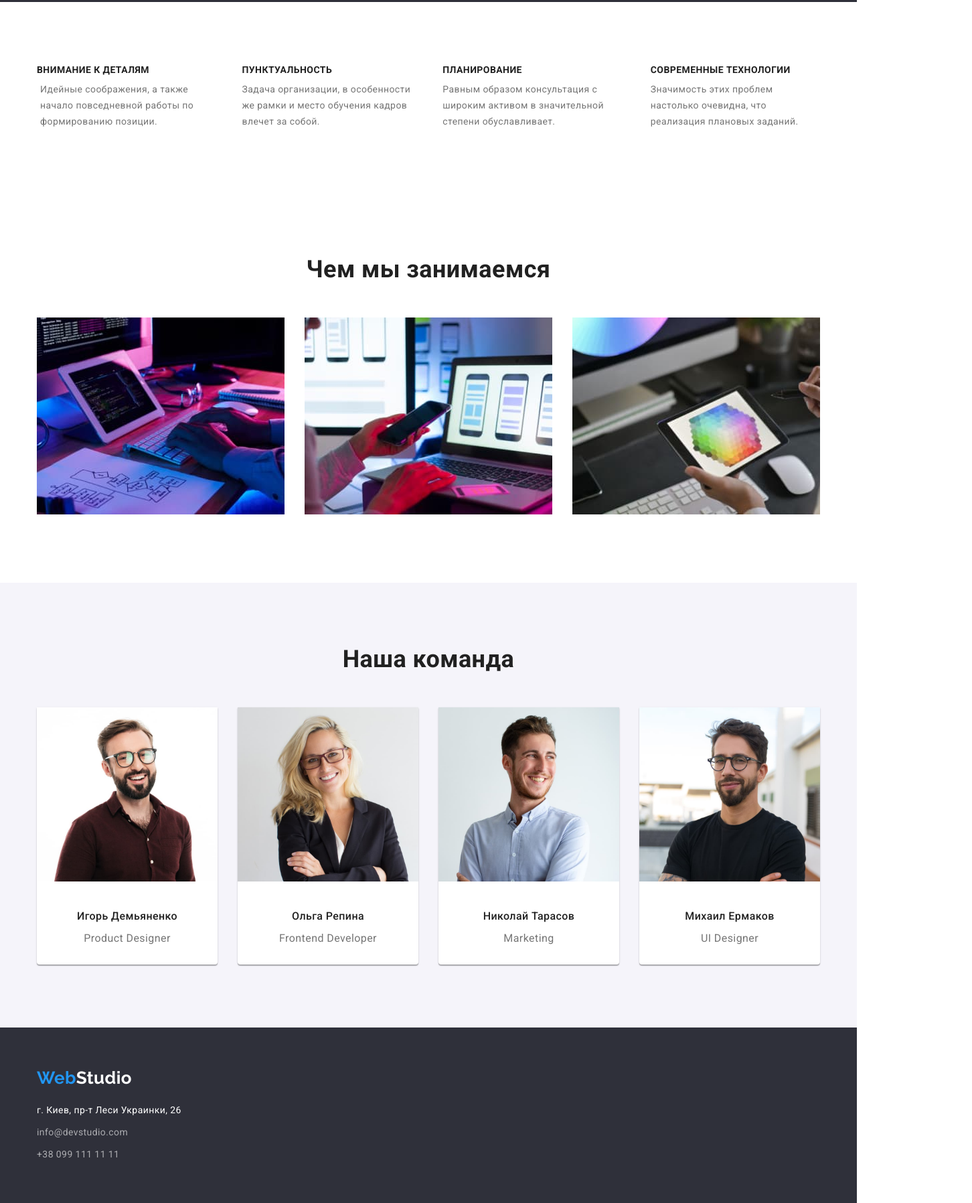
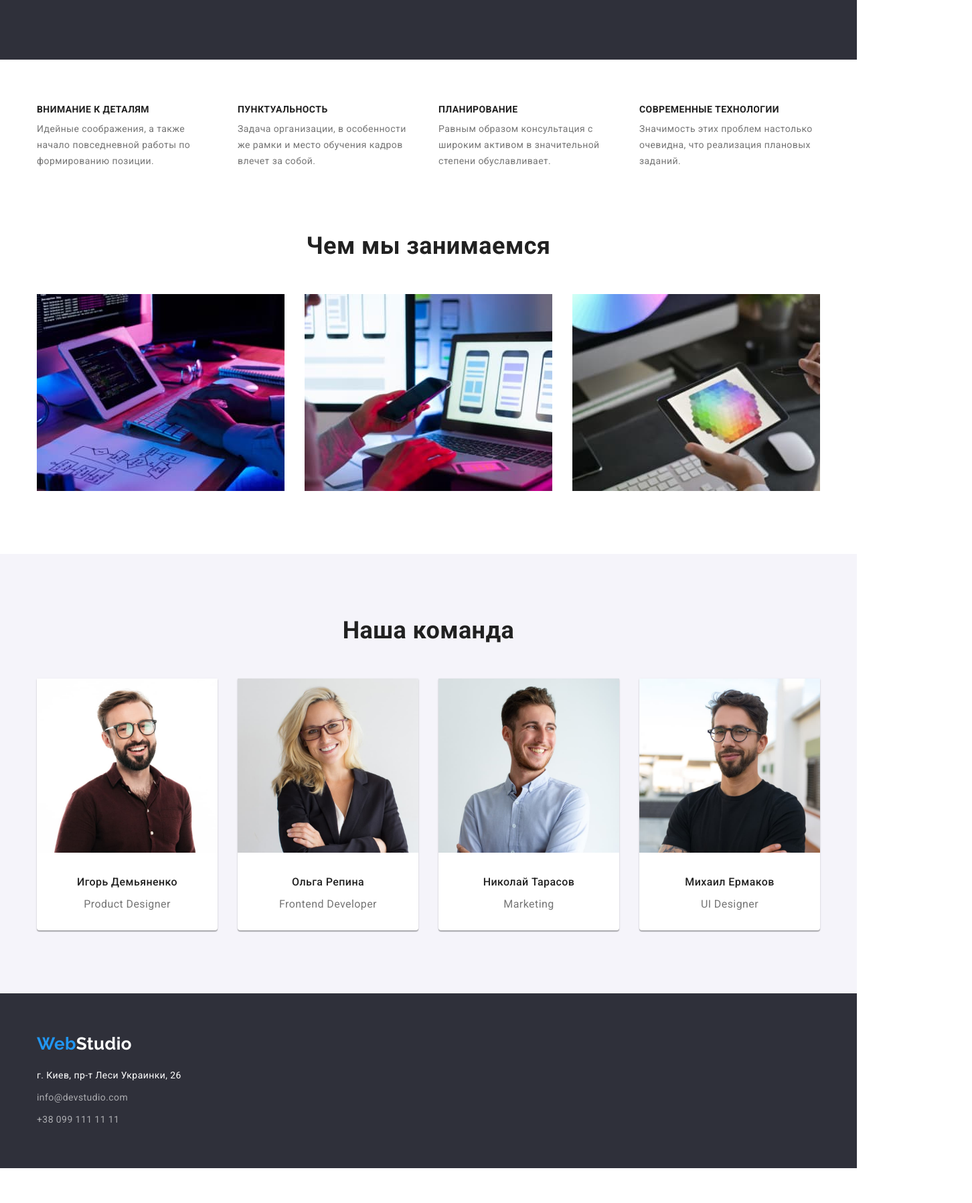
Before and after one commit to AlexBodach/goit-markup-hw-03, a plain HTML site: page index.html in a window 1280 px wide. Shown: the part 691-2487 px from the top of the page at 67% size, 1452 px wide, since content can reach past the window. After the commit the page ends 2435 px from the top, so only its background shows below. Drawn offline with nearby package versions, Linux system fonts and the light colour scheme.

Commit message:
исправление замечаний преподавателя

```diff
--- a/css/style.css
+++ b/css/style.css
@@ -30,6 +30,10 @@ ul {
   padding-left: 0;
 }
 
+img {
+  display: block;
+}
+
 body {
   color: var(--primary-text-color);
   background-color: var(--white-color);
@@ -51,11 +55,13 @@ body {
 }
 
 .header {
+  padding-bottom: 32px;
+  padding-top: 32px;
   font-weight: 500;
   font-size: 14px;
   line-height: 1.14x;
   letter-spacing: 0.02em;
-  border: 1px solid #ececec;
+  border-bottom: 1px solid #ececec;
 }
 
 .header-navigation {
@@ -89,15 +95,6 @@ body {
 /* Офрмление навигационного меню и
 адресной информации */
 
-.menu {
-  list-style: none;
-  font-style: normal;
-}
-
-.menu:visited {
-  color: var(--secondary-text-color);
-}
-
 .menu-top {
   list-style: none;
   font-style: normal;
@@ -117,8 +114,7 @@ body {
 
 .link {
   display: inline-block;
-  padding-bottom: 32px;
-  padding-top: 32px;
+
   text-decoration-line: none;
   color: var(--secondary-text-color);
 }
@@ -130,8 +126,7 @@ body {
 
 .link-active {
   display: inline-block;
-  padding-bottom: 32px;
-  padding-top: 32px;
+
   text-decoration-line: none;
   color: var(--accent-text-color);
 }
@@ -147,17 +142,19 @@ body {
 /* Офрмление блока hero*/
 
 .hero {
+  padding-right: 252px;
+  padding-left: 252px;
+  padding-bottom: 280px;
+  padding-top: 200px;
   background-color: #2f303a;
   color: var(--white-color);
   text-align: center;
 }
 
 .title {
-  padding-right: 252px;
-  padding-left: 252px;
+  padding-top: 0px;
+  padding-bottom: 0px;
   display: block;
-  padding-bottom: 30px;
-  padding-top: 200px;
   font-weight: 900;
   font-size: 44px;
   line-height: 1.36;
@@ -166,16 +163,17 @@ body {
 }
 
 .button {
+  margin-top: 30px;
   padding-right: 32px;
   padding-left: 32px;
   padding-top: 10px;
   padding-bottom: 10px;
+  box-shadow: 0px 4px 4px rgba(0, 0, 0, 0.15);
+  border-radius: 4px;
   border-color: transparent;
-
   font-family: Roboto;
   color: var(--white-color);
   background-color: var(--accent-text-color);
-
   font-weight: 700;
   font-size: 16px;
   line-height: 1.87;
@@ -183,26 +181,33 @@ body {
   cursor: pointer;
 }
 
-.hero .button {
-  margin-bottom: 200px;
-  box-shadow: 0px 4px 4px rgba(0, 0, 0, 0.15);
-  border-radius: 4px;
+/* Офрмление блока Особенности (peculiarities)*/
+
+.peculiarities {
+  padding-top: 67px;
+  padding-bottom: 94px;
 }
 
-/* Офрмление блоков контетнта */
+.list-pec {
+  margin-right: 30px;
+  width: 270px;
+}
 
-.block-name {
-  padding-top: 94px;
-  padding-bottom: 50px;
-  color: var(--secondary-text-color);
-  font-weight: 700;
-  font-size: 36px;
-  line-height: 1.16;
-  text-align: center;
+.last {
+  margin-right: 0;
 }
 
 .secret {
   display: none;
+}
+
+.text-title {
+  margin-bottom: 10px;
+  color: var(--secondary-text-color);
+  font-weight: bold;
+  font-size: 14px;
+  line-height: 1.14;
+  text-transform: uppercase;
 }
 
 .block {
@@ -211,61 +216,48 @@ body {
   justify-content: space-between;
 }
 
-.spl {
-  margin-bottom: 0;
+/* Офрмление блока Чем мы занимаемся (doing)*/
+
+.doing {
   padding-bottom: 94px;
 }
 
-.list {
-  padding-bottom: 94px;
+.block-name {
+  margin-bottom: 50px;
+  color: var(--secondary-text-color);
+  font-weight: 700;
+  font-size: 36px;
+  line-height: 1.16;
+  text-align: center;
 }
 
-.list:not(:last-child) {
-  margin-right: 30px;
+/* Офрмление блока Наша команда (team)*/
+
+.team {
+  padding-top: 94px;
+  padding-bottom: 94px;
+  background: #f5f4fa;
 }
 
 .list-team {
+  padding-bottom: 30px;
   text-align: center;
-  margin-bottom: 94px;
   background: var(--white-color);
   box-shadow: 0px 1px 3px rgba(0, 0, 0, 0.12), 0px 1px 1px rgba(0, 0, 0, 0.14),
     0px 2px 1px rgba(0, 0, 0, 0.2);
   border-radius: 0px 0px 4px 4px;
 }
 
-.list-team:not(:last-child) {
-  margin-right: 30px;
-}
-
-.text {
-  padding-left: 5px;
-}
-
-.text-title {
-  padding-top: 94px;
-  padding-bottom: 10px;
-  color: var(--secondary-text-color);
-  font-weight: bold;
-  font-size: 14px;
-  line-height: 1.14;
-  text-transform: uppercase;
-}
-
-.team {
-  padding-top: 30px;
-  padding-bottom: 10px;
+.people {
+  margin-top: 30px;
+  margin-bottom: 10px;
   color: var(--secondary-text-color);
   font-weight: 500;
   font-size: 16px;
   line-height: 1, 19;
 }
 
-.block-team {
-  background: #f5f4fa;
-}
-
 .role {
-  padding-bottom: 30px;
   font-size: 16px;
   line-height: 1.19;
 }
@@ -274,43 +266,49 @@ body {
 
 .footer {
   padding-top: 60px;
+  padding-bottom: 60px;
+  background-color: #2f303a;
+}
 
-  background-color: #2f303a;
-  color: var(--white-color);
-}
-.footer:visited {
+.white {
+  display: block;
   color: var(--white-color);
 }
 
-.footer-spl {
-  padding-top: 20px;
-  padding-bottom: 9px;
-  background-color: #2f303a;
+.white:visited {
   color: var(--white-color);
 }
-.footer-spl:visited {
-  color: var(--white-color);
+.footer .logo {
+  margin-bottom: 20px;
+}
+
+.menu {
+  display: block;
+  list-style: none;
+  font-style: normal;
+}
+
+.menu:visited {
+  color: var(--secondary-text-color);
 }
 
 .down {
-  padding-top: 0;
-  padding-bottom: 9px;
-  color: rgba(255, 255, 255, 0.6);
-}
-
-.down-spl {
-  padding-top: 0;
-  padding-bottom: 60px;
+  margin-top: 9px;
   color: rgba(255, 255, 255, 0.6);
 }
 
 /* страница Portfolio
+
 оформление блока фильтров */
 
 .filter {
+  padding-top: 91px;
+  padding-bottom: 97px;
+  margin-bottom: 34px;
+}
+
+.filter-block {
   display: flex;
-  padding-top: 91px;
-  padding-bottom: 50px;
   justify-content: center;
   align-items: flex-end;
   font-family: Roboto, sans-serif;
@@ -354,19 +352,23 @@ body {
   display: flex;
   flex-wrap: wrap;
 }
+.caption {
+  padding-top: 24px;
+  padding-bottom: 24px;
+  padding-left: 20px;
+  border-bottom: 1px solid #eeeeee;
+  border-left: 1px solid #eeeeee;
+  border-right: 1px solid #eeeeee;
+}
 
 .list-poster {
-  margin-right: 24px;
-  margin-bottom: 24px;
-  border: 1px solid #eeeeee;
+  margin-right: 30px;
+  margin-bottom: 30px;
+  /*border: 1px solid #eeeeee;*/
 }
 
 .list-poster:nth-child(3n + 3) {
   margin-right: 0;
-}
-
-.list-poster:nth-last-child(-n + 3) {
-  margin-bottom: 97px;
 }
 
 .posters {
@@ -378,9 +380,7 @@ body {
 }
 
 .posters-plogo {
-  padding-top: 20px;
-  padding-bottom: 4px;
-  padding-left: 24px;
+  margin-bottom: 4px;
   color: #212121;
   font-weight: 700;
   font-size: 18px;
@@ -389,8 +389,6 @@ body {
 }
 
 .posters-ptext {
-  padding-bottom: 20px;
-  padding-left: 24px;
   font-size: 16px;
   line-height: 1.87;
   color: #757575;
--- a/index.html
+++ b/index.html
@@ -41,77 +41,76 @@
                 <button type="button" class="button">Заказать услугу</button>
             </div>
         </section>
+        <section class="peculiarities">
             <div class="container">
-            <section>
                 <h2 class="block-name secret">Особенности</h2>
                 <ul class="block">
-                    <li class="list">
+                    <li class="list-pec">
                         <h3 class="text-title">Внимание к деталям</h3>
                         <p class="text">Идейные соображения, а также  начало повседневной работы по формированию позиции.</p>
                     </li>
-                    <li class="list">
+                    <li class="list-pec">
                         <h3 class="text-title">Пунктуальность</h3>
                         <p>Задача организации, в особенности же рамки и место обучения кадров влечет за собой.</p>
                     </li>
-                    <li class="list">
+                    <li class="list-pec">
                         <h3 class="text-title">Планирование</h3>
                         <p>Равным образом консультация с широким активом в значительной степени обуславливает.</p>
                     </li>
-                    <li class="list">
+                    <li class="list-pec last">
                         <h3 class="text-title">Современные технологии</h3>
                         <p>Значимость этих проблем настолько очевидна, что реализация плановых заданий.</p>
                     </li>
                 </ul>
+            </div>
         </section>
-        </div>
+        <section class="doing">
             <div class="container">
-            <section>
                 <h2 class="block-name">Чем мы занимаемся</h2>
-                    <ul class="block spl">
+                    <ul class="block">
                         <li class="list-block"><img src="./images/work-station.jpg" alt="Рабочее место" width="370" height="294"></li>
                         <li class="list-block"><img src="./images/work-station2.jpg" alt="Рабочее место с телефоном" width="370" height="294"></li>
                         <li class="list-block"><img src="./images/ipad.jpg" alt="Планшет с палитрой" width="370" height="294"></li>
                     </ul>
+            </div>
         </section>
-        </div>
-            <section class="block-team">
+        <section class="team">
             <div class="container">
                 <h2 class="block-name our-team">Наша команда</h2>
                 <ul class="block">
                     <li class="list-team">
                         <img src="./images/photo1.jpg" alt="Фотография Игоря Демяненко" width="270" height="260">
-                            <h3 class="team">Игорь Демьяненко</h3>
+                        <h3 class="people">Игорь Демьяненко</h3>
                         <p class="role" lang="en">Product Designer</p>
                     </li>
                     <li  class="list-team">
                         <img src="./images/photo2.jpg" alt="Фотография Ольги Репиной" width="270" height="260">
-                            <h3 class="team">Ольга Репина</h3>
+                        <h3 class="people">Ольга Репина</h3>
                         <p class="role" lang="en">Frontend Developer</p>
                     </li>
                     <li class="list-team">
                         <img src="./images/photo3.jpg" alt="Фотография Николая Тарасова" width="270" height="260">
-                            <h3 class="team">Николай Тарасов</h3>
+                        <h3 class="people">Николай Тарасов</h3>
                         <p class="role" lang="en">Marketing</p>
                     </li>
                     <li  class="list-team">
                         <img src="./images/photo4.jpg" alt="Фотография Михаила Ермакова" width="270" height="260">
-                            <h3 class="team">Михаил Ермаков</h3>
+                        <h3 class="people">Михаил Ермаков</h3>
                         <p class="role" lang="en">UI Designer</p>
                     </li>
                 </ul>
             </div>
         </section>
-
     </main>
     <footer class="footer">
       <div class="container">
-            <a href="" class="logo footer">
+            <a href="" class="logo white">
                 <span>Web</span>Studio
             </a>
             <address>
                 <ul class="menu">
                     <li>
-                        <a class="link footer-spl"
+                        <a class="link white"
                             href="https://www.google.com/maps/place/бул.+Леси+Украинки,+26,+Киев,+02000/@50.4265807,30.5361971,17z/data=!4m13!1m7!3m6!1s0x40d4cf0e033ecbe9:0x57a4dffefec77da0!2z0LHRg9C7LiDQm9C10YHQuCDQo9C60YDQsNC40L3QutC4LCAyNiwg0JrQuNC10LIsIDAyMDAw!3b1!8m2!3d50.4265807!4d30.5383858!3m4!1s0x40d4cf0e033ecbe9:0x57a4dffefec77da0!8m2!3d50.4265807!4d30.5383858"
                             target="blannk">г.
                             Киев, пр-т Леси Украинки, 26</a>
@@ -120,7 +119,7 @@
                         <a class="link down" href="mailto:info@devstudio.com">info@devstudio.com</a>
                     </li>
                     <li>
-                        <a class="link down-spl" href="tel:+380991111111">+38 099 111 11 11</a>
+                        <a class="link down" href="tel:+380991111111">+38 099 111 11 11</a>
                     </li>
                 </ul>
             </address>
```
Also changed, not shown: portfolio.html (+24 -7 lines), images/portfolio/procject-boxes.jpg, images/portfolio/project-prime.jpg. Lines whose indentation alone changed are shown as unchanged.
